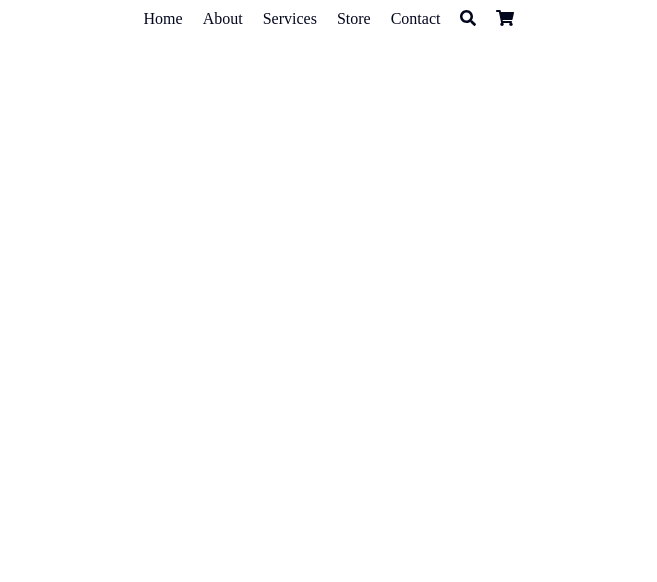
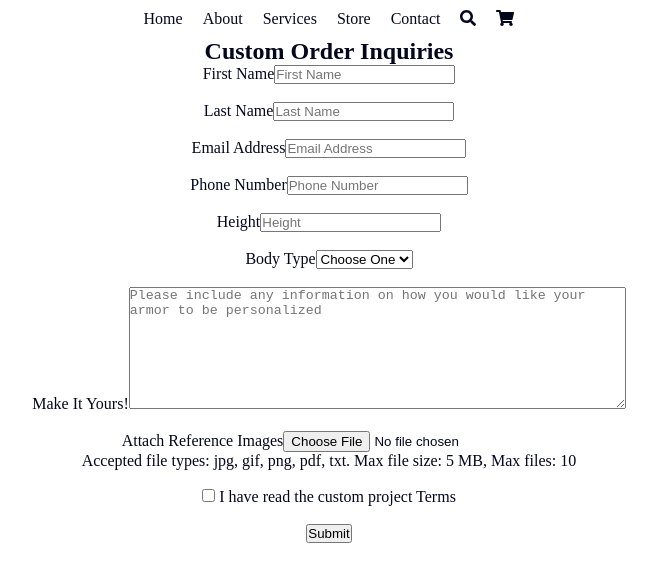
Before and after one commit to KortMiranda/caniafe-ordo-forges, a React (Create React App) app in the folder caniafe-site/: page /custom-order in a window 1280 px wide. Shown: the top 582 px of the page, without its empty margins (311-968 px from the left). Built offline with nearby package versions, Linux system fonts and the light colour scheme.

Commit message:
add about page

```diff
--- a/caniafe-site/src/index.sass
+++ b/caniafe-site/src/index.sass
@@ -65,3 +65,17 @@ body
 .kit-item
   display: flex
   flex-direction: column
+
+.about
+  margin: 20px
+
+.about-content
+  display: flex
+  margin: 50px
+
+  img
+    width: 250px
+
+  p
+    padding: 30px
+    text-align: left
--- a/caniafe-site/src/pages/About.js
+++ b/caniafe-site/src/pages/About.js
@@ -2,8 +2,13 @@ import React from 'react';
 
 function About(props) {
     return (
-        <div>
-            About Page
+        <div className="about">
+            <h3>About Caniafe Ordo</h3>
+            <div className="about-content">
+            <img src="https://res.cloudinary.com/dl3d3eyto/image/upload/v1628022969/Caniafe%20Ordo%20Forges%20Website/caniafe-ordo_yqbgu7.jpg" alt="caniafe ordo"/>
+            <p>Lorem ipsum dolor sit amet, consectetur adipiscing elit, sed do eiusmod tempor incididunt ut labore et dolore magna aliqua. Ut enim ad minim veniam, quis nostrud exercitation ullamco laboris nisi ut aliquip ex ea commodo consequat. Duis aute irure dolor in reprehenderit in voluptate velit esse cillum dolore eu fugiat nulla pariatur. Excepteur sint occaecat cupidatat non proident, sunt in culpa qui officia deserunt mollit anim id est laborum.</p>
+            </div>
+
         </div>
     );
 }
--- a/caniafe-site/src/pages/CustomOrder.js
+++ b/caniafe-site/src/pages/CustomOrder.js
@@ -3,7 +3,48 @@ import React from 'react';
 function Contact(props) {
     return (
         <div>
-
+            <h2>Custom Order Inquiries</h2>
+            <form>
+                <label for="First Name">First Name</label>
+                <input type="text" name="First Name" placeholder="First Name" required/>
+                <br />
+                <br />
+                <label for="Last Name">Last Name</label>
+                <input type="text" name="Last Name" placeholder="Last Name" required/>
+                <br />
+                <br />
+                <label for="Email Address">Email Address</label>
+                <input type="text" name="Email Address" placeholder="Email Address" required/>
+                <br />
+                <br />
+                <label for="Phone Number">Phone Number</label>
+                <input type="text" name="Phone Number" placeholder="Phone Number" required/>
+                <br />
+                <br />
+                <label for="Height">Height</label>
+                <input type="text" name="Height" placeholder="Height" required/>
+                <br />
+                <br />
+                <label for="Body Type">Body Type</label>
+                <select name="Body Type" required>
+                    <option value="" disabled selected hidden>Choose One</option>
+                </select>
+                <br />
+                <br />
+                <label for="Personalization">Make It Yours!</label>
+                <textarea name="Personaliztion" rows="8" cols="60" placeholder="Please include any information on how you would like your armor to be personalized"></textarea>
+                <br />
+                <br />
+                <label for="attachments">Attach Reference Images</label>
+                <input type="file" name="attachments" accept="image/*"></input>
+                <p>Accepted file types: jpg, gif, png, pdf, txt. Max file size: 5 MB, Max files: 10</p>
+                <br />
+                <input type="checkbox" name="Terms"></input>
+                <label for="Terms">  I have read the custom project Terms</label>
+                <br />
+                <br />
+                <button type="submit">Submit</button>
+            </form>
         </div>
     );
 }
--- a/caniafe-site/src/pages/Home.js
+++ b/caniafe-site/src/pages/Home.js
@@ -35,7 +35,10 @@ class Home extends React.Component {
                         </div>
                     </div>
                 </div>
+                <h3>What Clients Are Saying</h3>
                 <ReviewCarousel />
+                <h3>Let's Forge Your Dream Armor Today!</h3>
+                <Link to="/custom-order"><button>Request A Quote</button></Link>
             </div>
          );
     }
```
